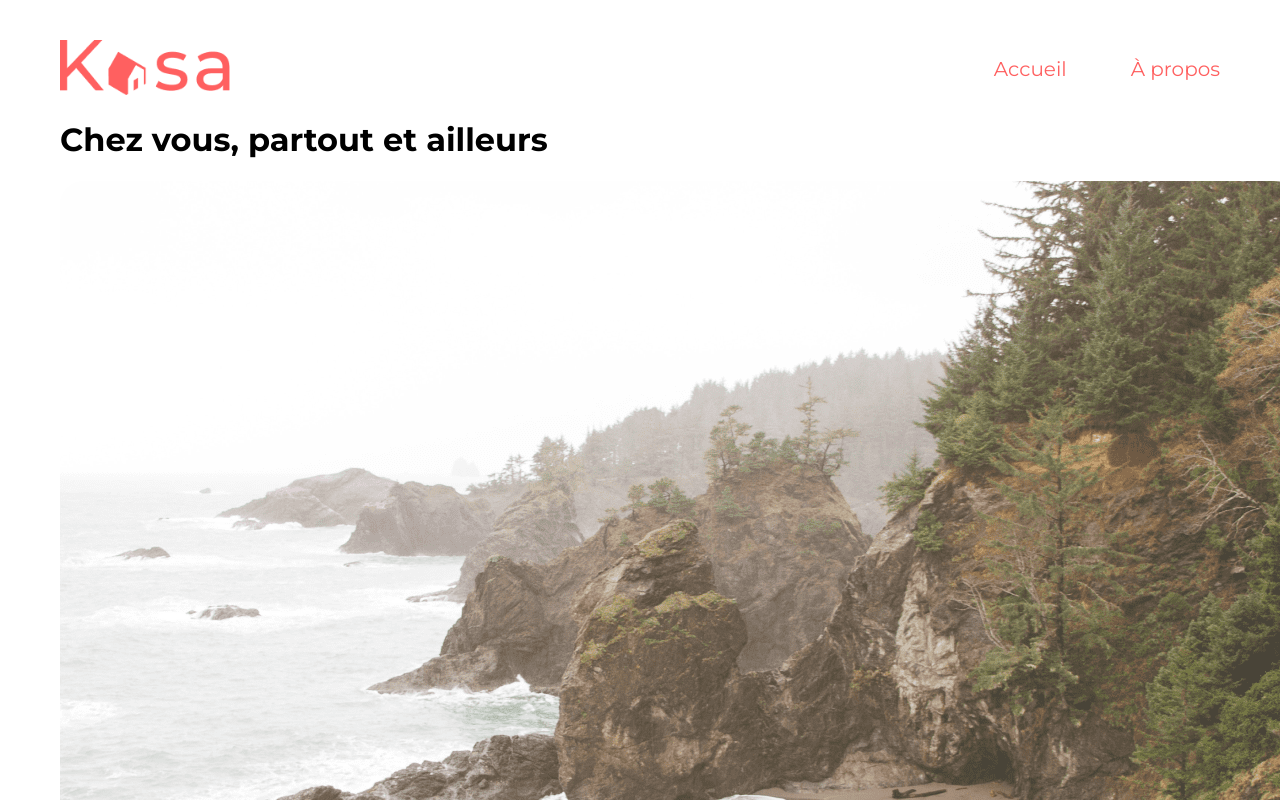
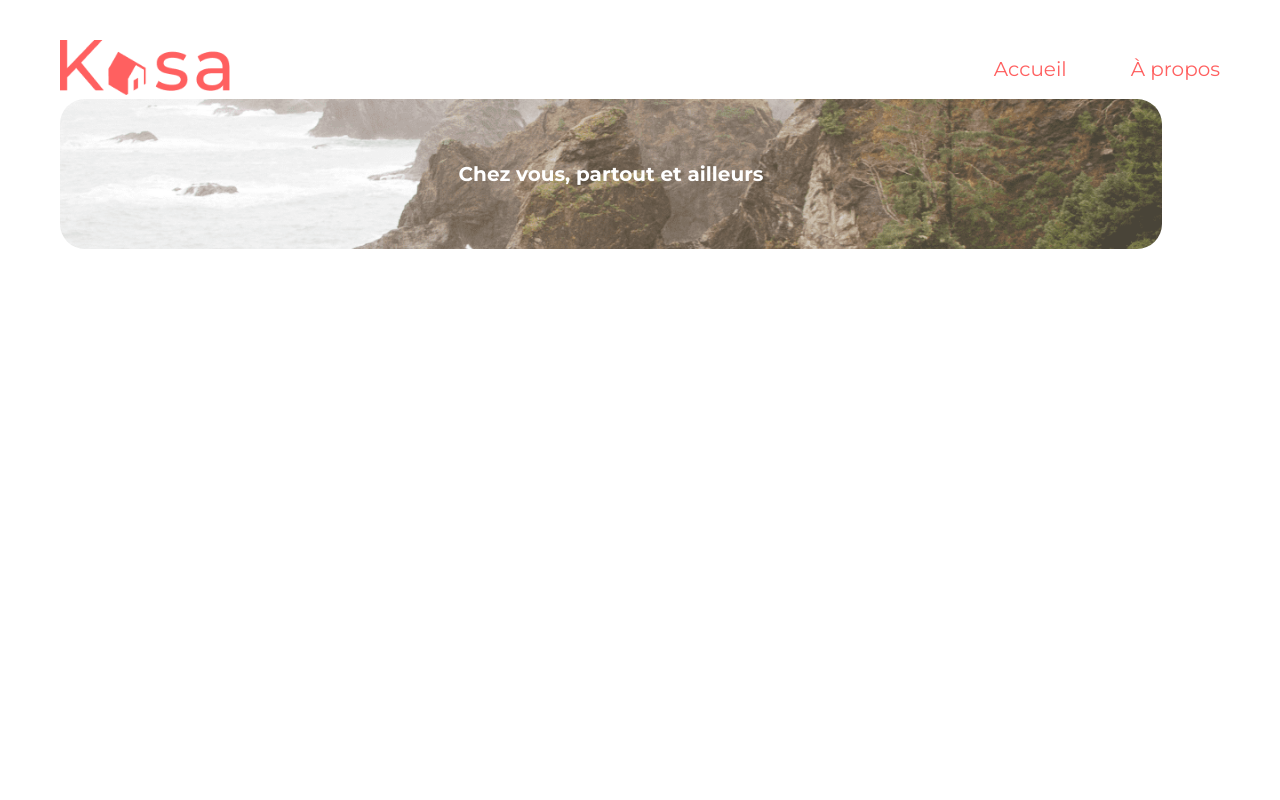
Before and after one commit to claractnn/P7-OpenClassrooms-Kasa, a React (Create React App) app: page / in a window 1280 px wide. Shown: the top 800 px of the page. Built offline with nearby package versions, Linux system fonts and the light colour scheme.

Commit message:
add banner

```diff
--- a/src/styles/sass/layout/_Banner.scss
+++ b/src/styles/sass/layout/_Banner.scss
@@ -3,9 +3,22 @@
 @import '../../utils/base';
 
 .banner {
-    width: 90%;
+    width: 95%;
+    display: flex;
+    justify-content: center;
+    align-items: center;
+    &_title {
+        position: absolute;
+        color: #FFF;
+        font-size: 20px;
+        z-index: 1;
+    }
     &_img {
         position: relative;
+        overflow: hidden;
+        object-fit: cover;
+        height: 150px;
+        width: 100%;
         border-radius: 25px;
     }
 }
--- a/src/styles/sass/main.css
+++ b/src/styles/sass/main.css
@@ -112,10 +112,24 @@ a {
 }
 
 .banner {
-  width: 90%;
+  width: 95%;
+  display: flex;
+  justify-content: center;
+  align-items: center;
+}
+.banner_title {
+  position: absolute;
+  color: #FFF;
+  font-size: 20px;
+  z-index: 1;
 }
 .banner_img {
   position: relative;
+  overflow: hidden;
+  -o-object-fit: cover;
+     object-fit: cover;
+  height: 150px;
+  width: 100%;
   border-radius: 25px;
 }
 
--- a/src/styles/utils/_base.scss
+++ b/src/styles/utils/_base.scss
@@ -5,7 +5,6 @@
 }
 
 body {
-
     @include desktop {
         margin: 40px 60px;
     }
```
Also changed, not shown: 1 other file (tests, documents, lock files or other folders).
